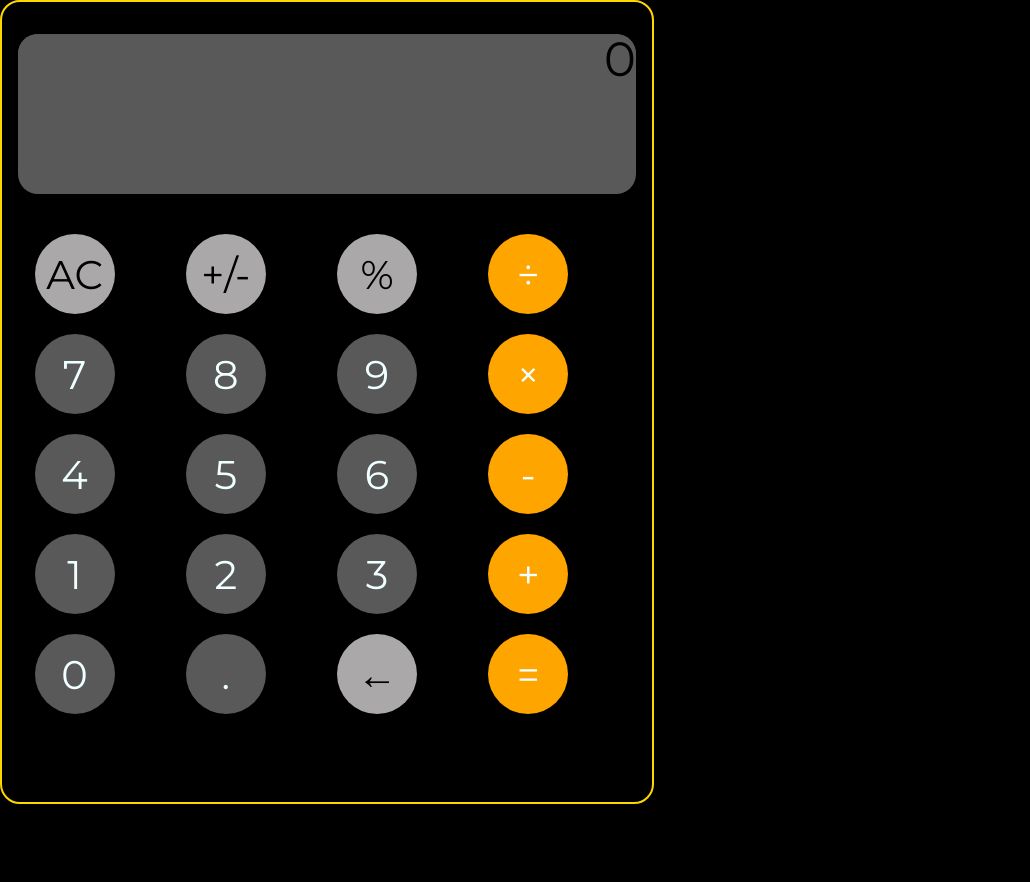
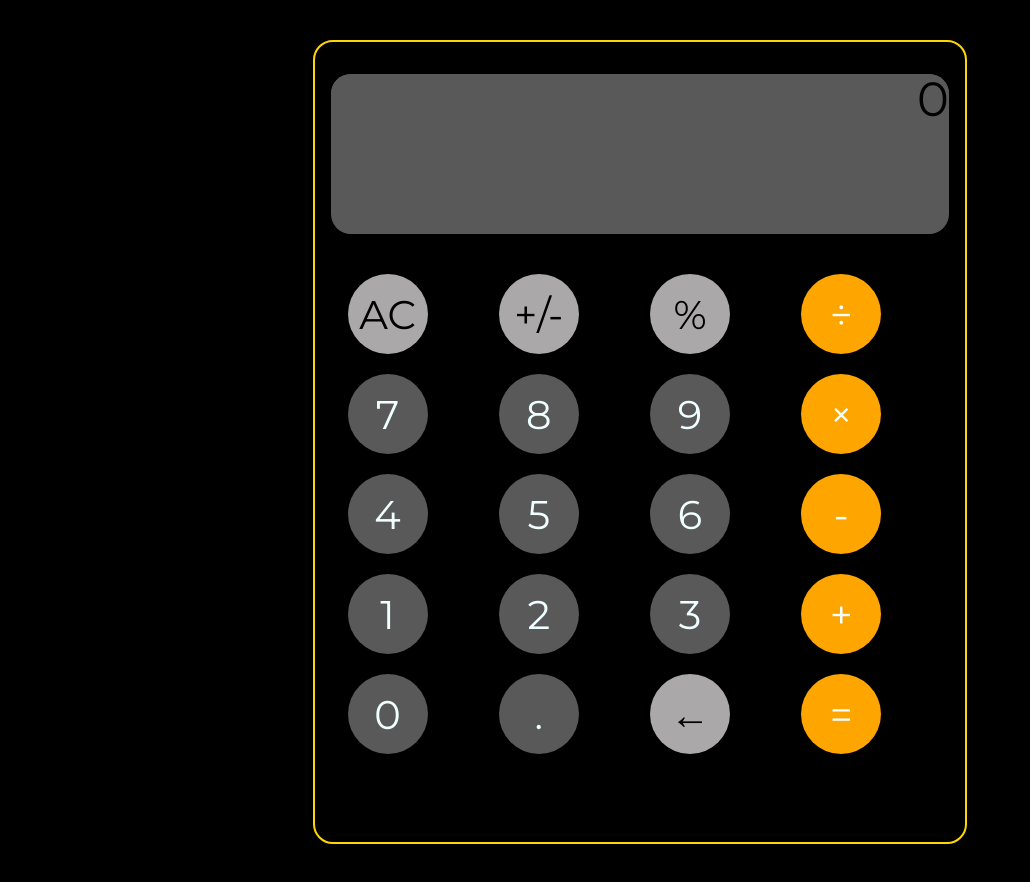
Before and after one commit to jadedec/calculator, a plain HTML site: page index.html in a window 1280 px wide. Shown: the whole page, without its empty margins (0-1030 px from the left). Before the commit the page ends 804 px from the top, so only its background shows below. Drawn offline with Linux system fonts and the light colour scheme.

Commit message:
keep the calculator center

```diff
--- a/style.scss
+++ b/style.scss
@@ -11,6 +11,7 @@ body{
 }
 
 .calculator{
+    margin:40px auto;
     position: center;
     display: flex;
     flex-direction: column;
```
Also changed, not shown: style.css, 1 other file.
